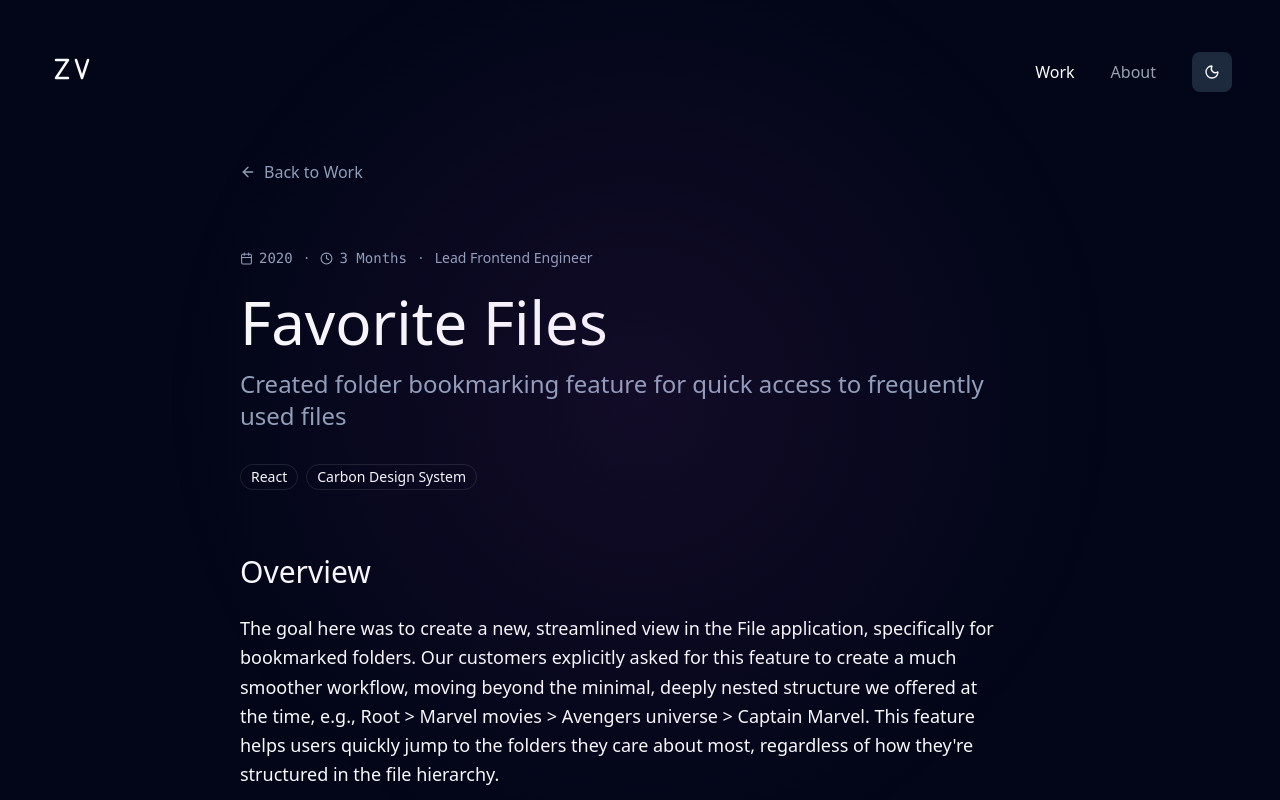
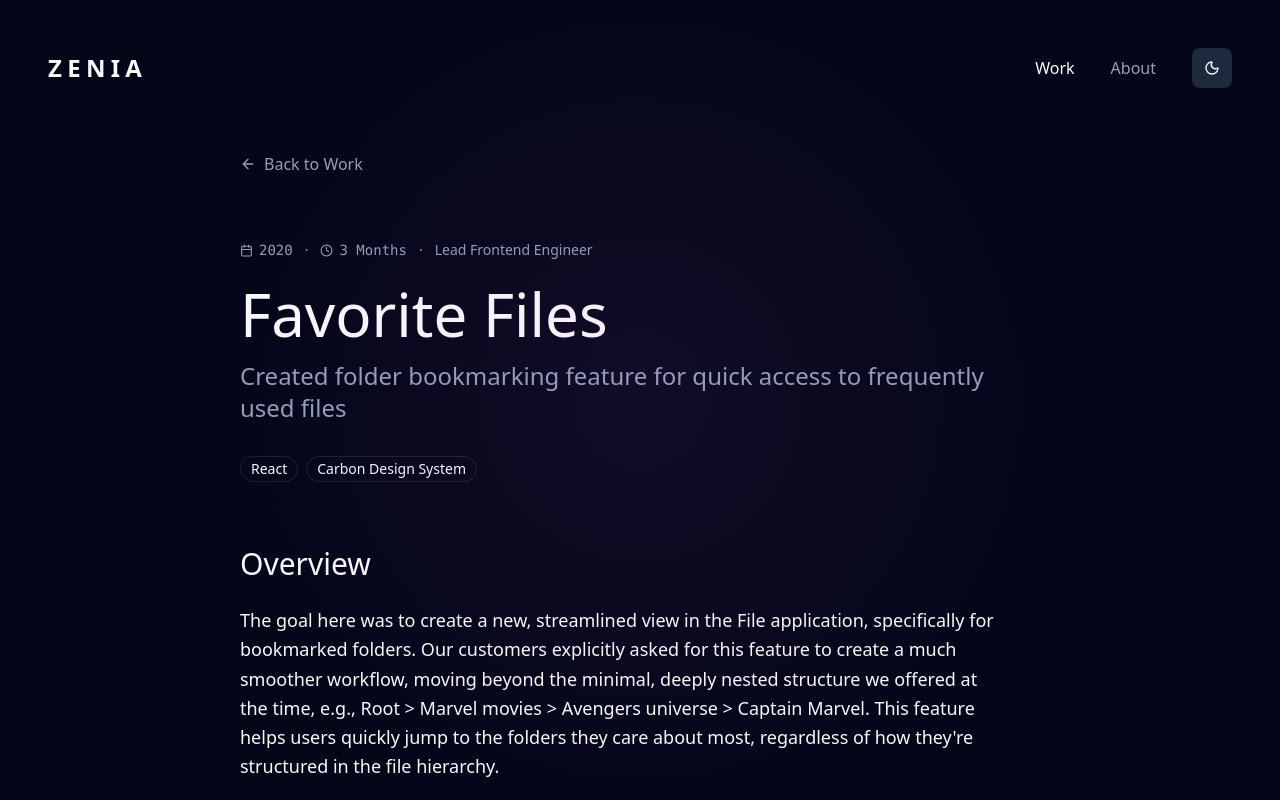
Before and after one commit to zeniavilla/zenia-villa-web, a React (Vite) app: page /work/favorite-files in a window 1280 px wide. Shown: the top 800 px of the page. Built offline with nearby package versions, Linux system fonts and the light colour scheme.

Commit message:
Fix link bugs

```diff
--- a/src/App.tsx
+++ b/src/App.tsx
@@ -1,9 +1,37 @@
-import { lazy, Suspense } from 'react';
-import { BrowserRouter as Router, Route, Routes } from 'react-router';
+import { lazy, Suspense, useEffect, useRef } from 'react';
+import { BrowserRouter as Router, Route, Routes, useLocation, useNavigationType } from 'react-router';
 import { ThemeProvider } from '@/components/theme-provider.tsx';
 import { CursorSpotlight } from '@/components/cursor-spotlight/cursor-spotlight.tsx';
 import TopNavigation from '@/components/top-navigation/top-navigation.tsx';
 import Footer from '@/components/footer/footer.tsx';
+
+// Disable browser scroll restoration globally — we manage it manually.
+if ('scrollRestoration' in window.history) {
+  window.history.scrollRestoration = 'manual';
+}
+
+function ScrollToTop() {
+  const location = useLocation();
+  const navType = useNavigationType();
+  const positions = useRef<Record<string, number>>({});
+
+  useEffect(() => {
+    if (navType === 'POP') {
+      const y = positions.current[location.key] ?? 0;
+      // setTimeout waits for the lazy-loaded page component to finish
+      // rendering (rAF fires too early — before Suspense resolves).
+      setTimeout(() => window.scrollTo(0, y), 0);
+    } else {
+      window.scrollTo(0, 0);
+    }
+
+    return () => {
+      positions.current[location.key] = window.scrollY;
+    };
+  }, [location.key, navType]);
+
+  return null;
+}
 
 const Home = lazy(() => import('@/pages/home/home.tsx'));
 const About = lazy(() => import('@/pages/about/about.tsx'));
@@ -16,6 +44,7 @@ const App = () => {
     <ThemeProvider defaultTheme="dark" storageKey="zv-ui-theme">
       <Router>
         <div className="min-h-screen flex flex-col bg-gradient-to-b from-background via-background to-muted/10">
+          <ScrollToTop />
           <CursorSpotlight />
           <TopNavigation />
           <main className="flex-grow">
--- a/src/components/logo/logo.tsx
+++ b/src/components/logo/logo.tsx
@@ -4,34 +4,13 @@ interface LogoProps {
   className?: string;
 }
 
-function Logo({ width = 48, height = 48, className = "" }: LogoProps) {
+function Logo({ className = "" }: LogoProps) {
   return (
-    <svg
-      width={width}
-      height={height}
-      viewBox="0 0 48 48"
-      fill="none"
-      xmlns="http://www.w3.org/2000/svg"
-      className={className}
+    <span
+      className={`font-semibold tracking-[0.22em] text-2xl uppercase ${className}`}
     >
-      {/* Z */}
-      <path
-        d="M8 12 L20 12 L8 30 L20 30"
-        stroke="currentColor"
-        strokeWidth="2.5"
-        strokeLinecap="round"
-        strokeLinejoin="round"
-      />
-
-      {/* V */}
-      <path
-        d="M28 12 L34 30 L40 12"
-        stroke="currentColor"
-        strokeWidth="2.5"
-        strokeLinecap="round"
-        strokeLinejoin="round"
-      />
-    </svg>
+      ZENIA
+    </span>
   );
 }
 
--- a/src/data/projects.ts
+++ b/src/data/projects.ts
@@ -107,7 +107,7 @@ export const PROJECTS: ProjectData = {
     tagline: 'Cut blockchain transaction costs 65% by refactoring from fragmented writes to a single-token session model',
     technologies: ['JavaScript', 'Node.js', 'Blockchain', 'Eluvio Content Fabric'],
     year: '2025',
-    role: 'Software Engineer',
+    role: 'Lead Frontend Engineer',
     overview:
       "At Eluvio, media ingest is the critical path: assets can't be watched until they're fully committed to the Content Fabric. The original implementation was optimized for simplicity, not for scale. Every sub-task in the ingest pipeline — adding metadata, indexing the file, registering the asset — requested its own write token and waited for the blockchain fabric to finalize before proceeding. At a few uploads a day, this was manageable. At customer scale, it was unsustainable.",
     challenge:
@@ -128,7 +128,7 @@ export const PROJECTS: ProjectData = {
     tagline: 'Reduced live event setup time from 2+ hours to 10 minutes with a reusable 3-layer profile architecture',
     technologies: ['JavaScript', 'Node.js', 'API Design', 'Eluvio Content Fabric', 'CLI Tools'],
     year: '2026',
-    role: 'Senior Software Engineer',
+    role: 'Lead Frontend Engineer',
     overview:
       "Large live events at Eluvio involve configuring dozens to hundreds of simultaneous streams — each requiring precise settings for A/V ladders, DRM types, TTLs, and reconnect timeouts. Before this project, every stream was configured manually from scratch. Setting up a major event with multiple live streams could take a single operator 2–3 hours of uninterrupted work, and a single misconfiguration could cause stream failure or a DRM security vulnerability.",
     challenge:
--- a/src/pages/work/work-detail.tsx
+++ b/src/pages/work/work-detail.tsx
@@ -1,5 +1,5 @@
 import { PROJECTS } from '@/data/projects.ts';
-import { NavLink, useParams } from 'react-router';
+import { useParams, useNavigate } from 'react-router';
 import { ArrowLeft, Calendar, Clock, ExternalLink, Github } from 'lucide-react';
 import { useScrollFade } from '@/hooks/useScrollFade.ts';
 import { ZvSkillChip } from '@/web-components/react/ZvSkillChip';
@@ -7,16 +7,19 @@ import { Badge } from '@/components/ui/badge';
 
 export default function WorkDetail() {
   const { id } = useParams<{ id: string }>();
+  const navigate = useNavigate();
   const heroFade = useScrollFade(0.1);
   const contentFade = useScrollFade(0.05);
+
+  const goBack = () => navigate(-1);
 
   if (!id || !PROJECTS[id]) {
     return (
       <div className="max-w-4xl mx-auto px-8 md:px-10 lg:px-12 py-16 text-center">
         <p className="text-muted-foreground font-light">Project not found.</p>
-        <NavLink to="/work" className="text-sm text-muted-foreground hover:text-foreground mt-4 inline-block">
+        <button onClick={goBack} className="text-sm text-muted-foreground hover:text-foreground mt-4 inline-block">
           ← Back to Work
-        </NavLink>
+        </button>
       </div>
     );
   }
@@ -31,13 +34,13 @@ export default function WorkDetail() {
 
   return (
     <div className="max-w-4xl mx-auto px-8 md:px-10 lg:px-12 py-6 md:py-8">
-      <NavLink
+      <button
+        onClick={goBack}
         className="flex flex-row items-center gap-2 text-muted-foreground hover:text-foreground font-light text-sm md:text-base hover:-translate-x-2 transition-transform duration-300 ease-in-out w-fit"
-        to="/work"
       >
         <ArrowLeft size={16} />
         <span>Back to Work</span>
-      </NavLink>
+      </button>
 
       {/* Hero */}
       <section
```
